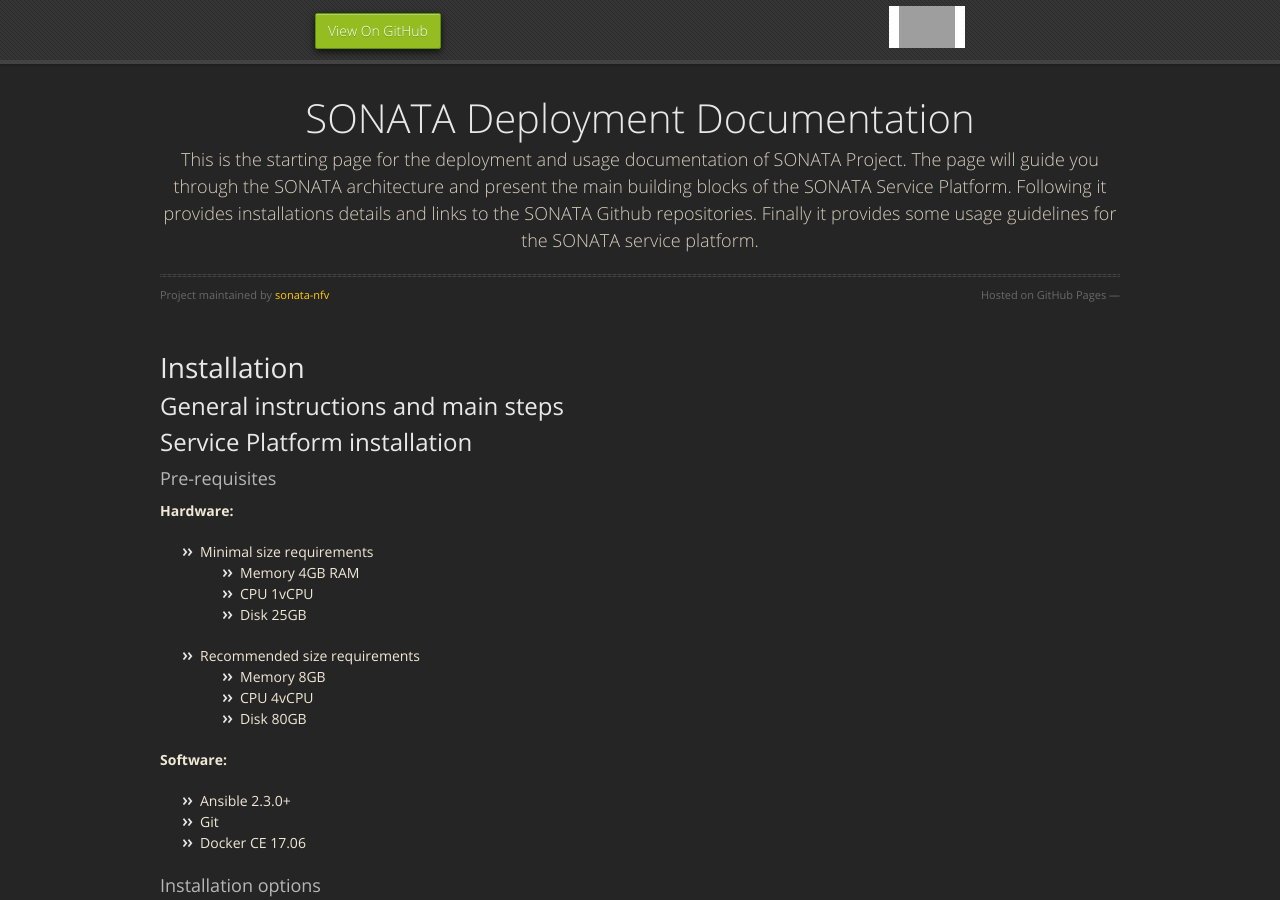
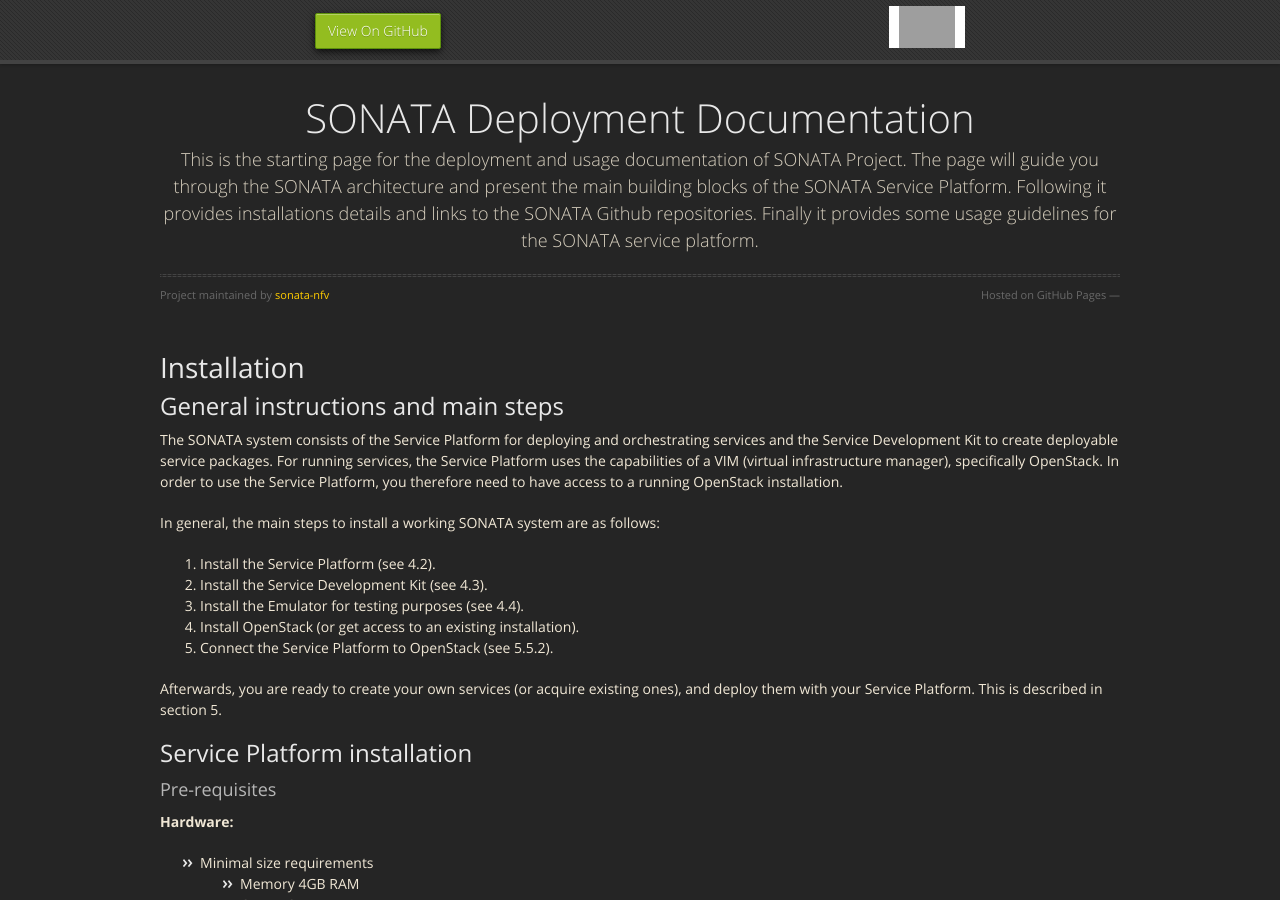
Before and after one commit to sonata-nfv/sonata-nfv.github.io, a Jekyll site: the page built from component_installation.md, in a window 1280 px wide and 900 px high. Built offline with Jekyll 4.4.1, drawn with Linux system fonts in a browser that asks for light colours; nearby versions of some CDN libraries; grey boxes are pictures that could not be loaded.

Commit message:
add "General instructions and main steps" content

```diff
--- a/component_installation.md
+++ b/component_installation.md
@@ -6,6 +6,18 @@ title: Overview of Component Installation
 # Installation
 
 ## General instructions and main steps
+
+The SONATA system consists of the Service Platform for deploying and orchestrating services and the Service Development Kit to create deployable service packages. For running services, the Service Platform uses the capabilities of a VIM (virtual infrastructure manager), specifically OpenStack. In order to use the Service Platform, you therefore need to have access to a running OpenStack installation.
+
+In general, the main steps to install a working SONATA system are as follows:
+
+1.  Install the Service Platform (see 4.2).
+2.  Install the Service Development Kit (see 4.3).
+3.  Install the Emulator for testing purposes (see 4.4).
+4.  Install OpenStack (or get access to an existing installation).
+5.  Connect the Service Platform to OpenStack (see 5.5.2).
+
+Afterwards, you are ready to create your own services (or acquire existing ones), and deploy them with your Service Platform. This is described in section 5.
 
 ## Service Platform installation
 
```
